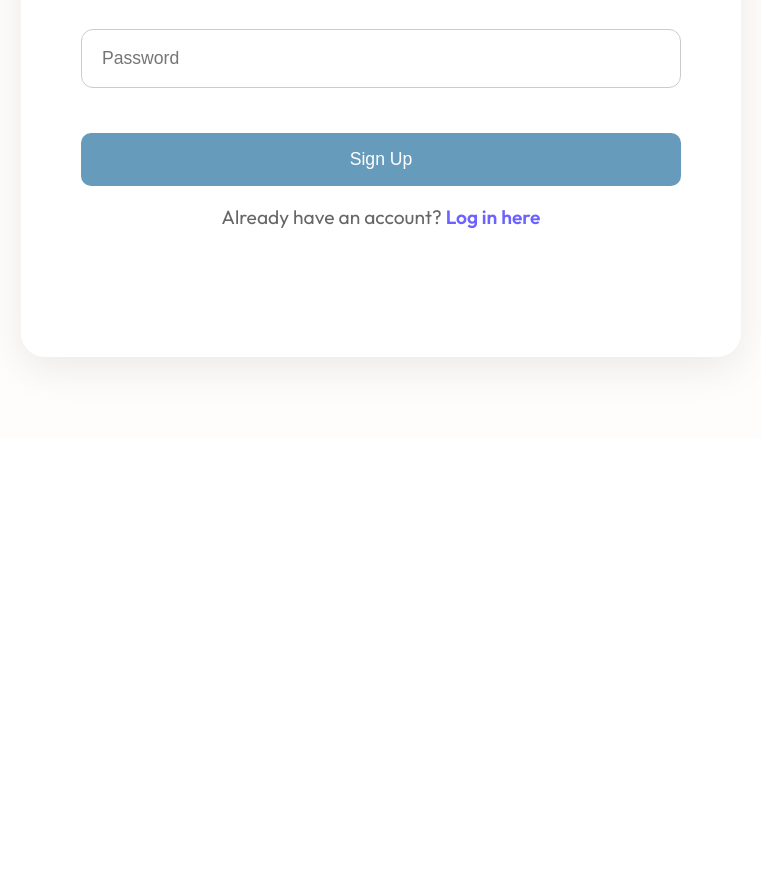
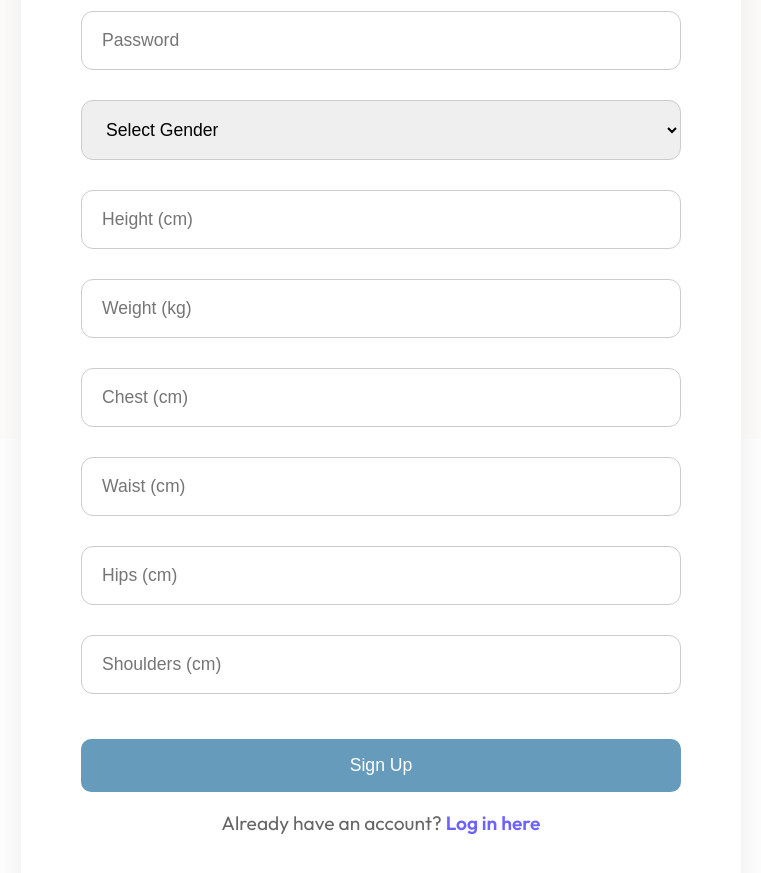
Before and after one commit to Domat99/SOEN_357_Outfitly, a React (Create React App) app in the folder app/: page /Signup in a window 1280 px wide. Shown: the part 481-1354 px from the top of the page, without its empty margins (259-1020 px from the left). Before the commit the page ends 928 px from the top, so only its background shows below. Built offline with nearby package versions, Linux system fonts and the light colour scheme.

Commit message:
Link login and signup to backend

```diff
--- a/app/src/Login/LoginPage.js
+++ b/app/src/Login/LoginPage.js
@@ -5,13 +5,26 @@ import { useNavigate } from 'react-router-dom';
 
 const LoginPage = ({ setLoggedInUser }) => {
     const navigate = useNavigate();
-    const handleLogin = (e) => {
+
+    const handleLogin = async (e) => {
         e.preventDefault();
-        const emailInput = e.target[0].value;
-        const passwordInput = e.target[1].value;
+        const email = e.target[0].value;
+        const password = e.target[1].value;
 
-        const users = JSON.parse(localStorage.getItem('users')) || [];
-        const user = users.find(u => u.email === emailInput && u.password === passwordInput);
+        try {
+            const response = await fetch('http://localhost:8080/api/users/login', {
+                method: 'POST',
+                headers: {
+                    'Content-Type': 'application/json',
+                },
+                body: JSON.stringify({ email, password }),
+            });
+
+            if (!response.ok) {
+                throw new Error('Login failed');
+            }
+
+            const user = await response.json();
 
             if (user) {
                 console.log('Login successful');
@@ -21,7 +34,12 @@ const LoginPage = ({ setLoggedInUser }) => {
             } else {
                 alert('Invalid email or password');
             }
+        } catch (err) {
+            console.error(err);
+            alert('Invalid email or password');
+        }
     };
+
 
     return (
         <div className="login-page">
--- a/app/src/Login/SignUp.css
+++ b/app/src/Login/SignUp.css
@@ -18,6 +18,7 @@
     max-width: 600px;
     text-align: center;
     transition: transform 0.3s ease;
+    margin-top: 500px;
 }
 
 .signup-card:hover {
--- a/app/src/Login/SignUp.js
+++ b/app/src/Login/SignUp.js
@@ -1,32 +1,79 @@
 import React, { useState } from 'react';
 import './SignUp.css';
-import {Link} from "react-router-dom";
-
+import { Link } from 'react-router-dom';
 
 const SignUpPage = () => {
-    const [email, setEmail] = useState('');
-    const [password, setPassword] = useState('');
+    const [form, setForm] = useState({
+        name: '',
+        email: '',
+        password: '',
+        gender: '',
+        bodyMetrics: {
+            height: '',
+            weight: '',
+            chest: '',
+            waist: '',
+            hips: '',
+            shoulders: ''
+        }
+    });
+
     const [error, setError] = useState('');
     const [success, setSuccess] = useState('');
 
-    const handleSignUp = (e) => {
+    const handleChange = (e) => {
+        const { name, value } = e.target;
+
+        if (name in form.bodyMetrics) {
+            setForm({
+                ...form,
+                bodyMetrics: {
+                    ...form.bodyMetrics,
+                    [name]: value
+                }
+            });
+        } else {
+            setForm({
+                ...form,
+                [name]: value
+            });
+        }
+    };
+
+    const handleSignUp = async (e) => {
         e.preventDefault();
-        const users = JSON.parse(localStorage.getItem('users')) || [];
+        try {
+            const res = await fetch('http://localhost:8080/api/users/signup', {
+                method: 'POST',
+                headers: { 'Content-Type': 'application/json' },
+                body: JSON.stringify(form)
+            });
 
-        const existingUser = users.find(user => user.email === email);
-        if (existingUser) {
-            setError('Account already exists');
+            if (!res.ok) {
+                throw new Error('Sign up failed.');
+            }
+
+            await res.json();
+            setSuccess('Account created! You can now log in.');
+            setError('');
+            setForm({
+                name: '',
+                email: '',
+                password: '',
+                gender: '',
+                bodyMetrics: {
+                    height: '',
+                    weight: '',
+                    chest: '',
+                    waist: '',
+                    hips: '',
+                    shoulders: ''
+                }
+            });
+        } catch (err) {
+            setError(err.message);
             setSuccess('');
-            return;
         }
-
-        const newUser = { email, password };
-        users.push(newUser);
-        localStorage.setItem('users', JSON.stringify(users));
-        setSuccess('Account created! You can now log in.');
-        setError('');
-        setEmail('');
-        setPassword('');
     };
 
     return (
@@ -36,25 +83,100 @@ const SignUpPage = () => {
                 <p className="signup-subtitle">Join Outfitly to plan your perfect outfits</p>
                 <form className="signup-form" onSubmit={handleSignUp}>
                     <input
+                        type="text"
+                        name="name"
+                        placeholder="Name"
+                        className="signup-input"
+                        value={form.name}
+                        onChange={handleChange}
+                        required
+                    />
+                    <input
                         type="email"
+                        name="email"
                         placeholder="Email"
                         className="signup-input"
-                        value={email}
-                        onChange={(e) => setEmail(e.target.value)}
+                        value={form.email}
+                        onChange={handleChange}
                         required
                     />
                     <input
                         type="password"
+                        name="password"
                         placeholder="Password"
                         className="signup-input"
-                        value={password}
-                        onChange={(e) => setPassword(e.target.value)}
+                        value={form.password}
+                        onChange={handleChange}
                         required
                     />
+                    <select
+                        name="gender"
+                        className="signup-input"
+                        value={form.gender}
+                        onChange={handleChange}
+                        required
+                    >
+                        <option value="" disabled>Select Gender</option>
+                        <option value="male">Male</option>
+                        <option value="female">Female</option>
+                    </select>
+
+                    {/* Body metrics */}
+                    <input
+                        type="number"
+                        name="height"
+                        placeholder="Height (cm)"
+                        className="signup-input"
+                        value={form.bodyMetrics.height}
+                        onChange={handleChange}
+                    />
+                    <input
+                        type="number"
+                        name="weight"
+                        placeholder="Weight (kg)"
+                        className="signup-input"
+                        value={form.bodyMetrics.weight}
+                        onChange={handleChange}
+                    />
+                    <input
+                        type="number"
+                        name="chest"
+                        placeholder="Chest (cm)"
+                        className="signup-input"
+                        value={form.bodyMetrics.chest}
+                        onChange={handleChange}
+                    />
+                    <input
+                        type="number"
+                        name="waist"
+                        placeholder="Waist (cm)"
+                        className="signup-input"
+                        value={form.bodyMetrics.waist}
+                        onChange={handleChange}
+                    />
+                    <input
+                        type="number"
+                        name="hips"
+                        placeholder="Hips (cm)"
+                        className="signup-input"
+                        value={form.bodyMetrics.hips}
+                        onChange={handleChange}
+                    />
+                    <input
+                        type="number"
+                        name="shoulders"
+                        placeholder="Shoulders (cm)"
+                        className="signup-input"
+                        value={form.bodyMetrics.shoulders}
+                        onChange={handleChange}
+                    />
+
                     <button type="submit" className="btn-primary signup-button">Sign Up</button>
                 </form>
+
                 {error && <p className="error-message">{error}</p>}
                 {success && <p className="success-message">{success}</p>}
+
                 <p className="signup-subtitle">
                     Already have an account? <Link to="/login">Log in here</Link>
                 </p>
```
Lines whose indentation alone changed are shown as unchanged.
